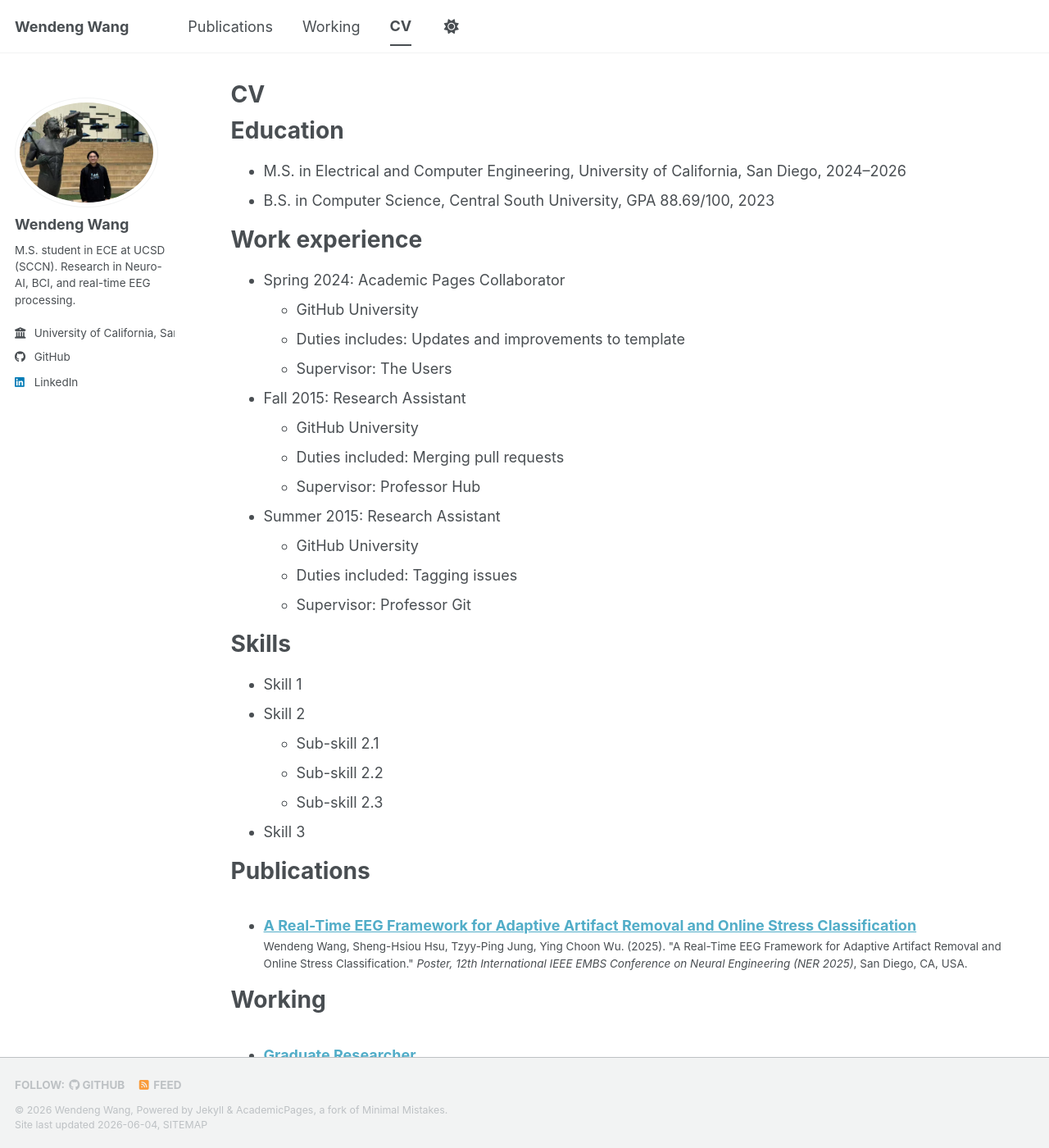
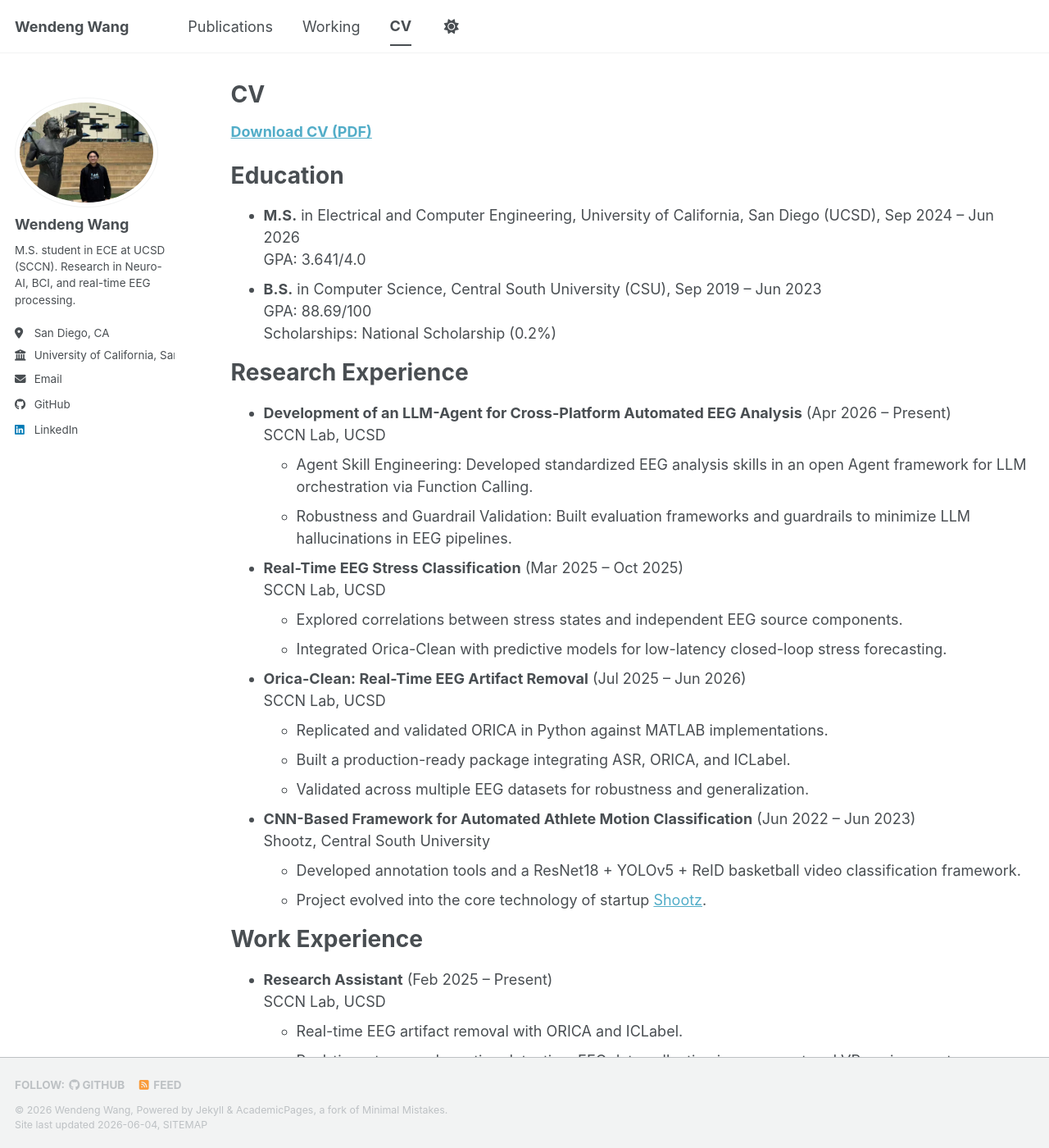
Before and after one commit to d-d-w404/Profile, a Jekyll site: the page built from _pages/cv.md, in a window 1280 px wide and 1400 px high. Shown: the whole window at 82% size. Built offline with Jekyll 4.4.1, drawn with Linux system fonts in a browser that asks for light colours; a script bundle is joined from its source files by our own code; library files that are not in the unit come from our copies; some of the changed text lies outside the part shown.

Commit message:
Add downloadable CV and sync homepage with education, research, and work history.
Co-authored-by: Cursor <cursoragent@cursor.com>

```diff
--- a/_config.yml
+++ b/_config.yml
@@ -26,10 +26,10 @@ author:
   name             : "Wendeng Wang"
   pronouns         :
   bio              : "M.S. student in ECE at UCSD (SCCN). Research in Neuro-AI, BCI, and real-time EEG processing."
-  location         :
+  location         : "San Diego, CA"
   employer         : "University of California, San Diego"
   uri              :
-  email            :
+  email            : "wew065@ucsd.edu"
 
   # Academic websites
   academia         :
--- a/_pages/cv.md
+++ b/_pages/cv.md
@@ -9,49 +9,63 @@ redirect_from:
 
 {% include base_path %}
 
+**[Download CV (PDF)](https://d-d-w404.github.io/Profile/files/wendeng-wang-cv.pdf)**
+
 Education
 ======
-* M.S. in Electrical and Computer Engineering, University of California, San Diego, 2024–2026
-* B.S. in Computer Science, Central South University, GPA 88.69/100, 2023
+* **M.S.** in Electrical and Computer Engineering, University of California, San Diego (UCSD), Sep 2024 – Jun 2026
+  GPA: 3.641/4.0
+* **B.S.** in Computer Science, Central South University (CSU), Sep 2019 – Jun 2023
+  GPA: 88.69/100
+  Scholarships: National Scholarship (0.2%)
 
-Work experience
+Research Experience
 ======
-* Spring 2024: Academic Pages Collaborator
-  * GitHub University
-  * Duties includes: Updates and improvements to template
-  * Supervisor: The Users
+* **Development of an LLM-Agent for Cross-Platform Automated EEG Analysis** (Apr 2026 – Present)
+  SCCN Lab, UCSD
+  * Agent Skill Engineering: Developed standardized EEG analysis skills in an open Agent framework for LLM orchestration via Function Calling.
+  * Robustness and Guardrail Validation: Built evaluation frameworks and guardrails to minimize LLM hallucinations in EEG pipelines.
 
-* Fall 2015: Research Assistant
-  * GitHub University
-  * Duties included: Merging pull requests
-  * Supervisor: Professor Hub
+* **Real-Time EEG Stress Classification** (Mar 2025 – Oct 2025)
+  SCCN Lab, UCSD
+  * Explored correlations between stress states and independent EEG source components.
+  * Integrated Orica-Clean with predictive models for low-latency closed-loop stress forecasting.
 
-* Summer 2015: Research Assistant
-  * GitHub University
-  * Duties included: Tagging issues
-  * Supervisor: Professor Git
+* **Orica-Clean: Real-Time EEG Artifact Removal** (Jul 2025 – Jun 2026)
+  SCCN Lab, UCSD
+  * Replicated and validated ORICA in Python against MATLAB implementations.
+  * Built a production-ready package integrating ASR, ORICA, and ICLabel.
+  * Validated across multiple EEG datasets for robustness and generalization.
+
+* **CNN-Based Framework for Automated Athlete Motion Classification** (Jun 2022 – Jun 2023)
+  Shootz, Central South University
+  * Developed annotation tools and a ResNet18 + YOLOv5 + ReID basketball video classification framework.
+  * Project evolved into the core technology of startup [Shootz](https://www.shootz.tech/).
+
+Work Experience
+======
+* **Research Assistant** (Feb 2025 – Present)
+  SCCN Lab, UCSD
+  * Real-time EEG artifact removal with ORICA and ICLabel.
+  * Real-time stress and emotion detection; EEG data collection in movement and VR environments.
+
+* **Machine Learning Engineer (Core Developer)** (Jun 2022 – Sep 2023)
+  Shootz, Central South University
+  * Led annotation tool and automation framework development for large-scale visual datasets.
+  * Dataset labeling, computer vision model training, and demo implementation.
+
+* **Software Development Engineer** (Sep 2023 – Feb 2024)
+  ZValley Technology
+  * Development and testing of the SCRM mobile trading marketing app.
 
 Skills
 ======
-* Skill 1
-* Skill 2
-  * Sub-skill 2.1
-  * Sub-skill 2.2
-  * Sub-skill 2.3
-* Skill 3
+* **Software:** Python, Java, C, MATLAB, R
+* **EEG packages:** EEGLAB, BCILAB, MNE, MNE-Python/meegkit
+* **Machine Learning:** PyTorch, TensorFlow, ResNet, YOLO, EEGNet
 
 Publications
 ======
   <ul>{% for post in site.publications reversed %}
     {% include archive-single-cv.html %}
   {% endfor %}</ul>
-
-Working
-======
-  <ul>{% for post in site.working reversed %}
-    {% include archive-single-cv.html %}
-  {% endfor %}</ul>
-
-Service and leadership
-======
-* Currently signed in to 43 different slack teams
```
Also changed, not shown: _pages/about.md (+58 -5 lines), _working/2022-sde-trading-platform.md (deleted, +0 -14 lines), _working/2022-shootz-ml-engineer.md (added, +17 -0 lines), _working/2023-zvalley-sde.md (added, +14 -0 lines), _working/2025-sccn-graduate-research.md (deleted, +0 -20 lines), _working/2025-sccn-research-assistant.md (added, +16 -0 lines), 1 other file.
